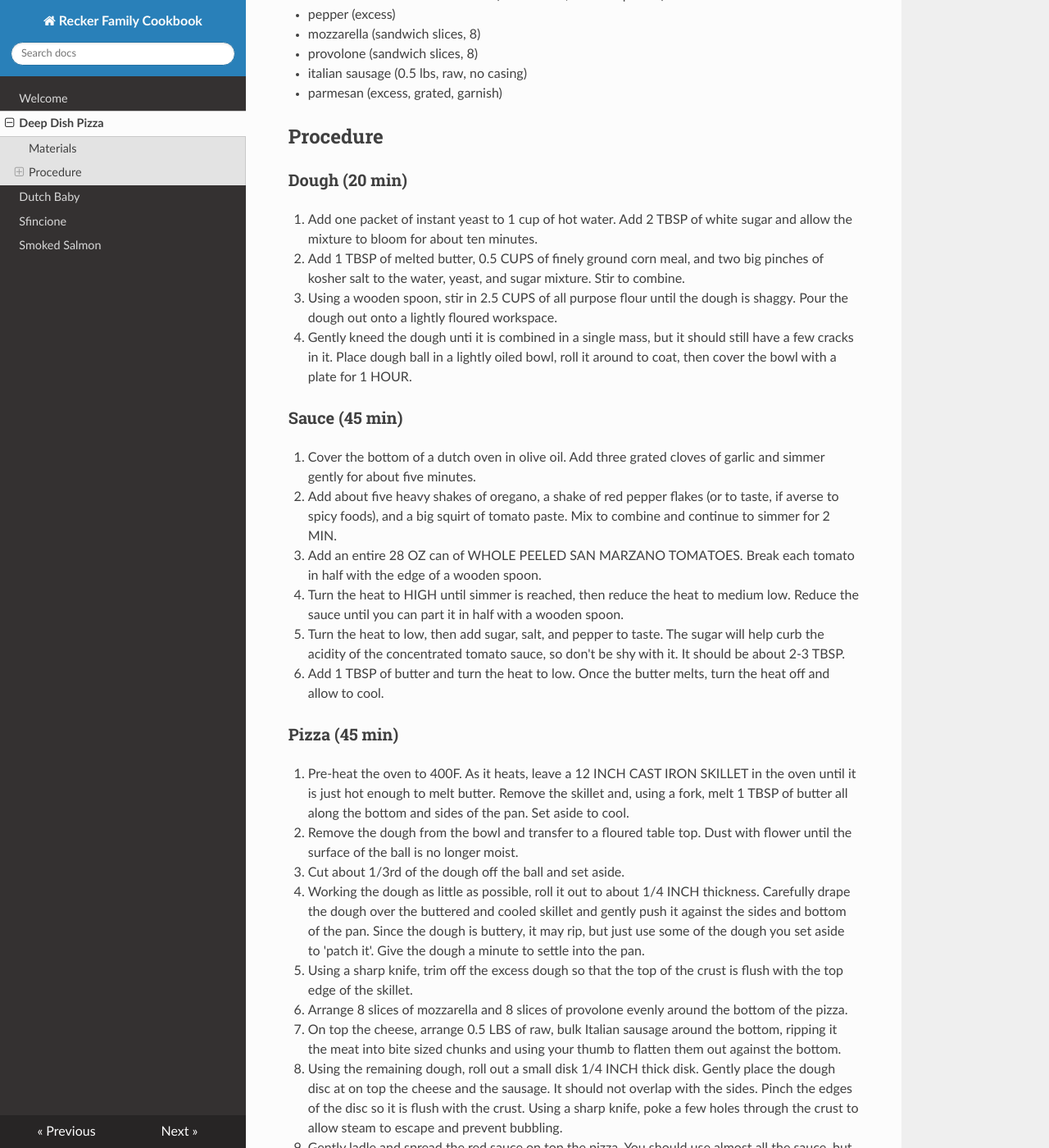
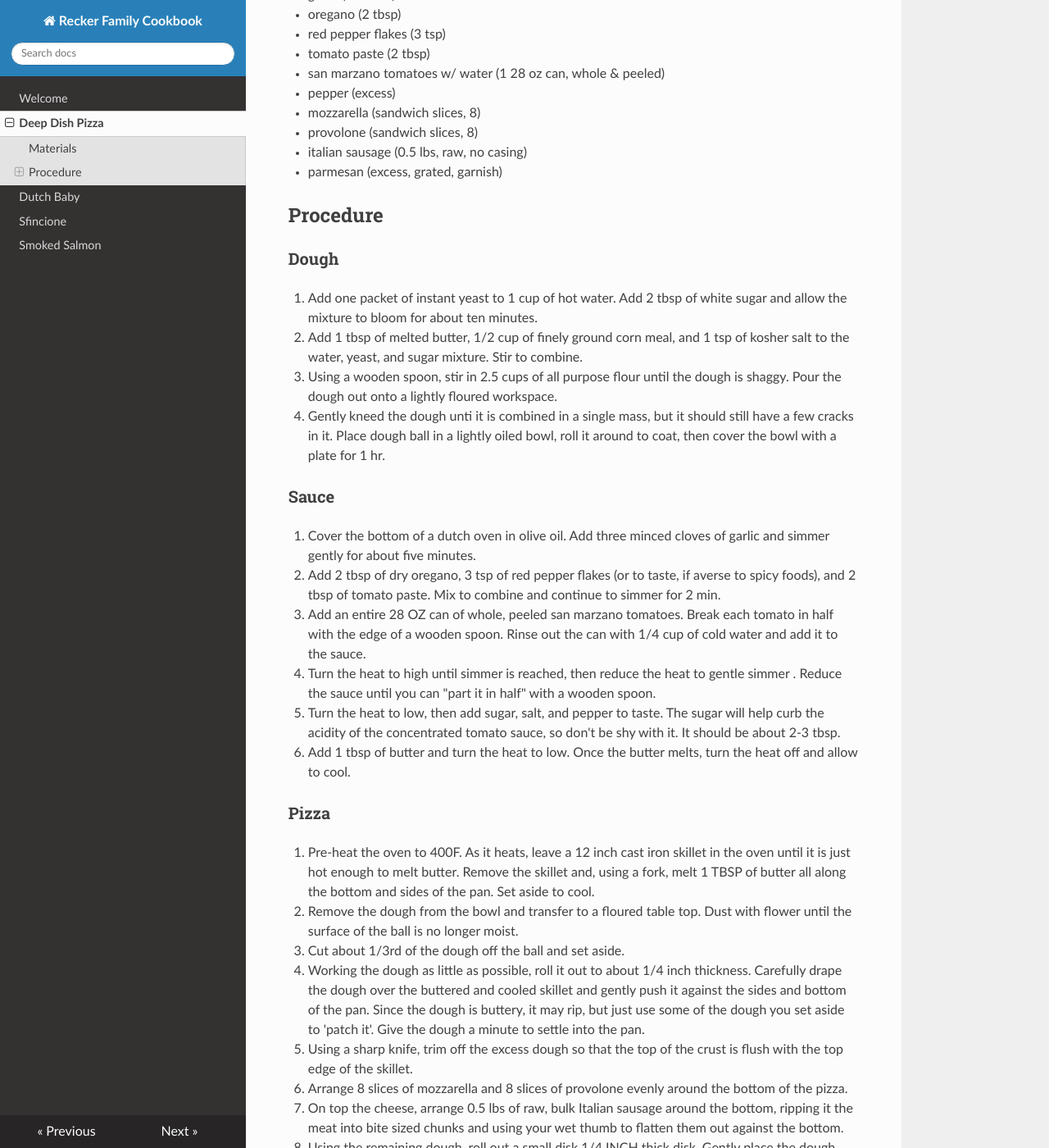
Before and after one commit to arecker/cookbook, an MkDocs documentation site: the page built from recipes/deep-dish-pizza.md, in a window 1280 px wide and 1400 px high, scrolled down 824 px. Shown: the whole window at 82% size. Built offline with MkDocs 1.6.1, drawn with Linux system fonts in a browser that asks for light colours; nearby versions of some CDN libraries; some of the changed text lies outside the part shown.

Commit message:
deep dish

```diff
--- a/recipes/deep-dish-pizza.md
+++ b/recipes/deep-dish-pizza.md
@@ -1,6 +1,12 @@
 # Deep Dish Pizza
 
 ![](images/deep-dish-pizza.jpg)
+
+This is my deep dish pizza recipe, which was the result of about a
+month of on-and-off trials trying to find the best deep dish pizza
+recipe.  It's sort of a summary of all of the recipes I had tried.
+The final breakthrough for this one was the sauce, which is my
+favorite part.
 
 ## Materials
 
@@ -25,49 +31,52 @@
 
 ## Procedure
 
-### Dough (20 min)
+### Dough
 
-1. Add one packet of instant yeast to 1 cup of hot water.  Add 2 TBSP
-   of white sugar and allow the mixture to bloom for about ten minutes.
-2. Add 1 TBSP of melted butter, 0.5 CUPS of finely ground corn meal,
-   and two big pinches of kosher salt to the water, yeast, and sugar
-   mixture.  Stir to combine.
-3. Using a wooden spoon, stir in 2.5 CUPS of all purpose flour until
-   the dough is shaggy.  Pour the dough out onto a lightly floured workspace.
+1. Add one packet of instant yeast to 1 cup of hot water.  Add 2 tbsp
+   of white sugar and allow the mixture to bloom for about ten
+   minutes.
+2. Add 1 tbsp of melted butter, 1/2 cup of finely ground corn meal,
+   and 1 tsp of kosher salt to the water, yeast, and sugar mixture.
+   Stir to combine.
+3. Using a wooden spoon, stir in 2.5 cups of all purpose flour until
+   the dough is shaggy.  Pour the dough out onto a lightly floured
+   workspace.
 4. Gently kneed the dough unti it is combined in a single mass, but it
    should still have a few cracks in it.  Place dough ball in a
    lightly oiled bowl, roll it around to coat, then cover the bowl
-   with a plate for 1 HOUR.
+   with a plate for 1 hr.
 
-### Sauce (45 min)
+### Sauce
 
-1. Cover the bottom of a dutch oven in olive oil.  Add three grated
+1. Cover the bottom of a dutch oven in olive oil.  Add three minced
    cloves of garlic and simmer gently for about five minutes.
-2. Add about five heavy shakes of oregano, a shake of red pepper
-   flakes (or to taste, if averse to spicy foods), and a big squirt of
-   tomato paste.  Mix to combine and continue to simmer for 2 MIN.
-3. Add an entire 28 OZ can of WHOLE PEELED SAN MARZANO TOMATOES.
-   Break each tomato in half with the edge of a wooden spoon.
-4. Turn the heat to HIGH until simmer is reached, then reduce the heat
-   to medium low.  Reduce the sauce until you can part it in half with
-   a wooden spoon.
+2. Add 2 tbsp of dry oregano, 3 tsp of red pepper flakes (or to taste,
+   if averse to spicy foods), and 2 tbsp of tomato paste.  Mix to
+   combine and continue to simmer for 2 min.
+3. Add an entire 28 OZ can of whole, peeled san marzano tomatoes.
+   Break each tomato in half with the edge of a wooden spoon.  Rinse
+   out the can with 1/4 cup of cold water and add it to the sauce.
+4. Turn the heat to high until simmer is reached, then reduce the heat
+   to gentle simmer .  Reduce the sauce until you can "part it in
+   half" with a wooden spoon.
 5. Turn the heat to low, then add sugar, salt, and pepper to taste.
    The sugar will help curb the acidity of the concentrated tomato
-   sauce, so don't be shy with it.  It should be about 2-3 TBSP.
-6. Add 1 TBSP of butter and turn the heat to low.  Once the butter
+   sauce, so don't be shy with it.  It should be about 2-3 tbsp.
+6. Add 1 tbsp of butter and turn the heat to low.  Once the butter
    melts, turn the heat off and allow to cool.
 
-### Pizza (45 min)
+### Pizza
 
-1. Pre-heat the oven to 400F.  As it heats, leave a 12 INCH CAST IRON
-   SKILLET in the oven until it is just hot enough to melt butter.
+1. Pre-heat the oven to 400F.  As it heats, leave a 12 inch cast iron
+   skillet in the oven until it is just hot enough to melt butter.
    Remove the skillet and, using a fork, melt 1 TBSP of butter all
    along the bottom and sides of the pan.  Set aside to cool.
 2. Remove the dough from the bowl and transfer to a floured table
    top.  Dust with flower until the surface of the ball is no longer moist.
 3. Cut about 1/3rd of the dough off the ball and set aside.
 4. Working the dough as little as possible, roll it out to about 1/4
-   INCH thickness.  Carefully drape the dough over the buttered and
+   inch thickness.  Carefully drape the dough over the buttered and
    cooled skillet and gently push it against the sides and bottom of
    the pan.  Since the dough is buttery, it may rip, but just use some
    of the dough you set aside to 'patch it'.  Give the dough a minute
@@ -76,9 +85,9 @@
    the crust is flush with the top edge of the skillet.
 6. Arrange 8 slices of mozzarella and 8 slices of provolone evenly
    around the bottom of the pizza.
-7. On top the cheese, arrange 0.5 LBS of raw, bulk Italian sausage
+7. On top the cheese, arrange 0.5 lbs of raw, bulk Italian sausage
    around the bottom, ripping it the meat into bite sized chunks and
-   using your thumb to flatten them out against the bottom.
+   using your wet thumb to flatten them out against the bottom.
 8. Using the remaining dough, roll out a small disk 1/4 INCH thick
    disk.  Gently place the dough disc at on top the cheese and the
    sausage.  It should not overlap with the sides.  Pinch the edges of
@@ -88,6 +97,6 @@
 9. Gently ladle and spread the red sauce on top the pizza.  You should
    use almost all the sauce, but if it forms a pool on top the pizza
    than it's too much.
-10. Bake the pizza at 400F for 30 MIN.  Remove from the oven and
+10. Bake the pizza at 400F for 30 min.  Remove from the oven and
     sprinkle with freshly grated parmesan cheese.  Allow pizza to cool
     for about ten minutes.
```
